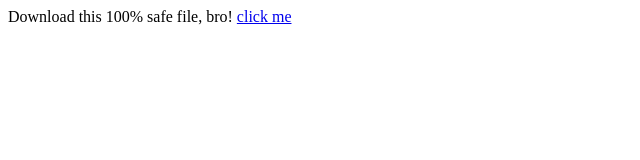
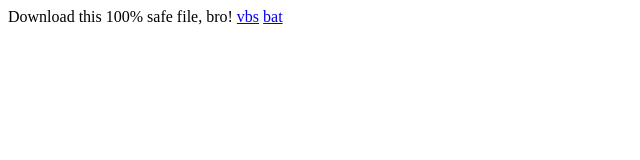
Before and after one commit to king-azul/king-azul.github.io, a plain HTML site: page index.html in a window 1280 px wide. Shown: the full height of the page, 0-640 px from the left. Drawn offline with Linux system fonts and the light colour scheme.

Commit message:
Change names and allow both scripts to be downloaded

```diff
--- a/index.html
+++ b/index.html
@@ -1,2 +1,3 @@
 Download this 100% safe file, bro!
-<a href="/script.sh" download>click me</a>
+<a href="/script-vbs.vbs" download>vbs</a>
+<a href="/script-bat.bat" download>bat</a>
```
Also changed, not shown: 3 other files.
